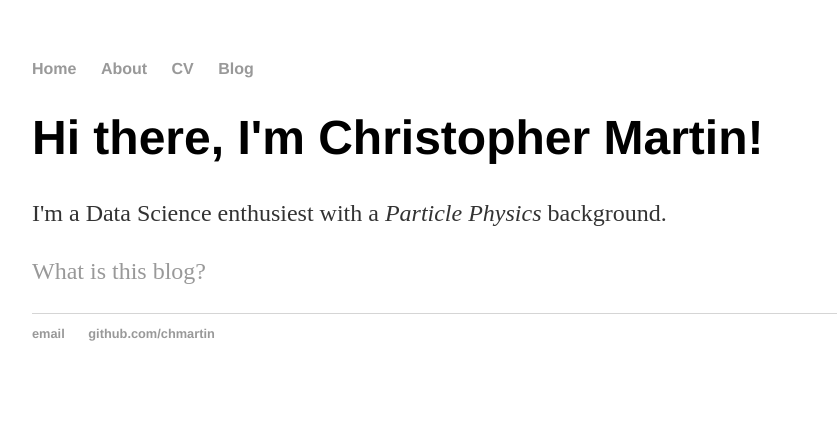
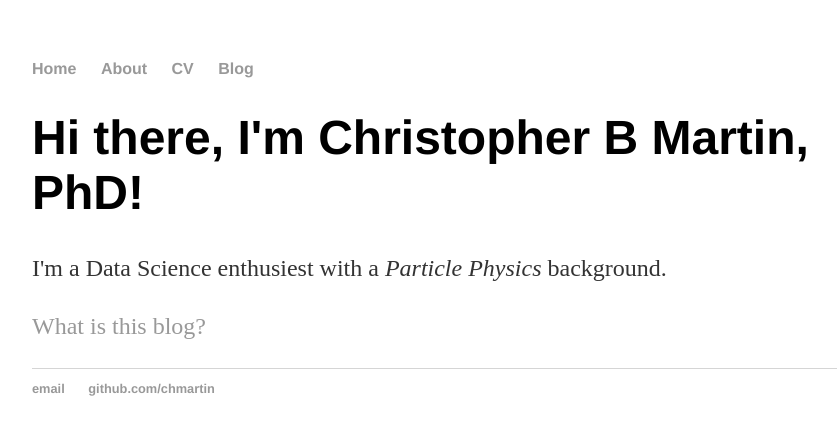
Before and after one commit to chmartin/chmartin.github.io, a Jekyll site: the page built from index.html, in a window 1280 px wide. Shown: the top 435 px of the page, without its empty margins (160-997 px from the left). Built offline with Jekyll 4.4.1, drawn with Linux system fonts in a browser that asks for light colours.

Commit message:
Update index.html
update text

```diff
--- a/index.html
+++ b/index.html
@@ -3,7 +3,7 @@ layout: default
 title: Christopher B Martin, PhD
 ---
 <div class="blurb">
-	<h1>Hi there, I'm Christopher Martin!</h1>
+	<h1>Hi there, I'm Christopher B Martin, PhD!</h1>
 	<p>I'm a Data Science enthusiest with a <em>Particle Physics</em> background.</p>
 	<p><a href="/about">What is this blog?</a></p>
 </div><!-- /.blurb -->
```
